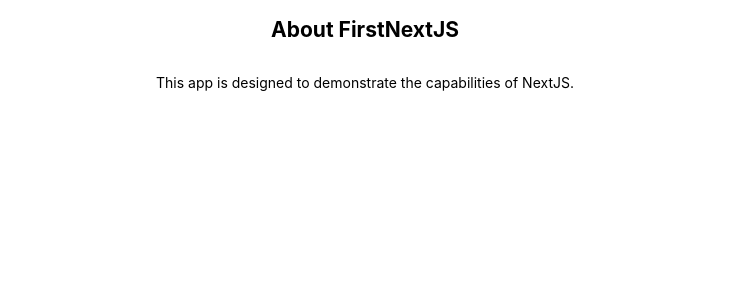
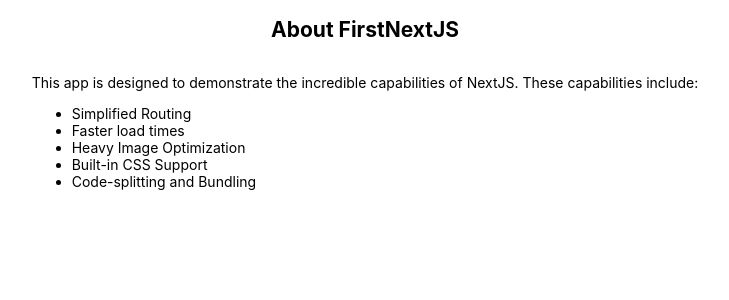
Before and after one commit to dtebo/myfirstnextapp, a Next.js app: page /about in a window 1280 px wide. Shown: the top 300 px of the page, without its empty margins (275-1004 px from the left). Built offline with nearby package versions, Linux system fonts and the light colour scheme.

Commit message:
added nextjs feature list

```diff
--- a/pages/about.js
+++ b/pages/about.js
@@ -11,7 +11,15 @@
                 <h1>About FirstNextJS</h1>
                 <div className={aboutStyles.description}>
                     <p>
-                        This app is designed to demonstrate the capabilities of NextJS.
+                        This app is designed to demonstrate the incredible capabilities of NextJS.
+                        These capabilities include: <br />
+                        <ul>
+                            <li>Simplified Routing</li>
+                            <li>Faster load times</li>
+                            <li>Heavy Image Optimization</li>
+                            <li>Built-in CSS Support</li>
+                            <li>Code-splitting and Bundling</li>
+                        </ul>
                     </p>
                 </div>
             </section>
--- a/styles/About.module.css
+++ b/styles/About.module.css
@@ -4,4 +4,5 @@
     justify-content: center;
     align-items: center;
     font-size: 1.4rem;
+    min-height: 100%;
 }
```
